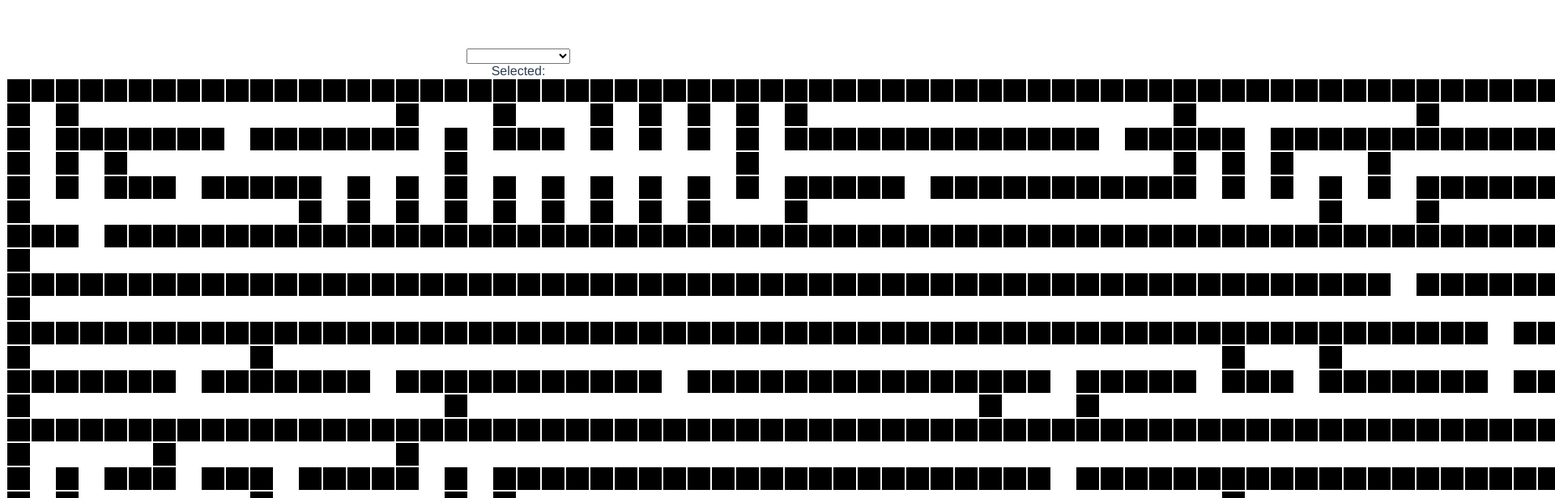
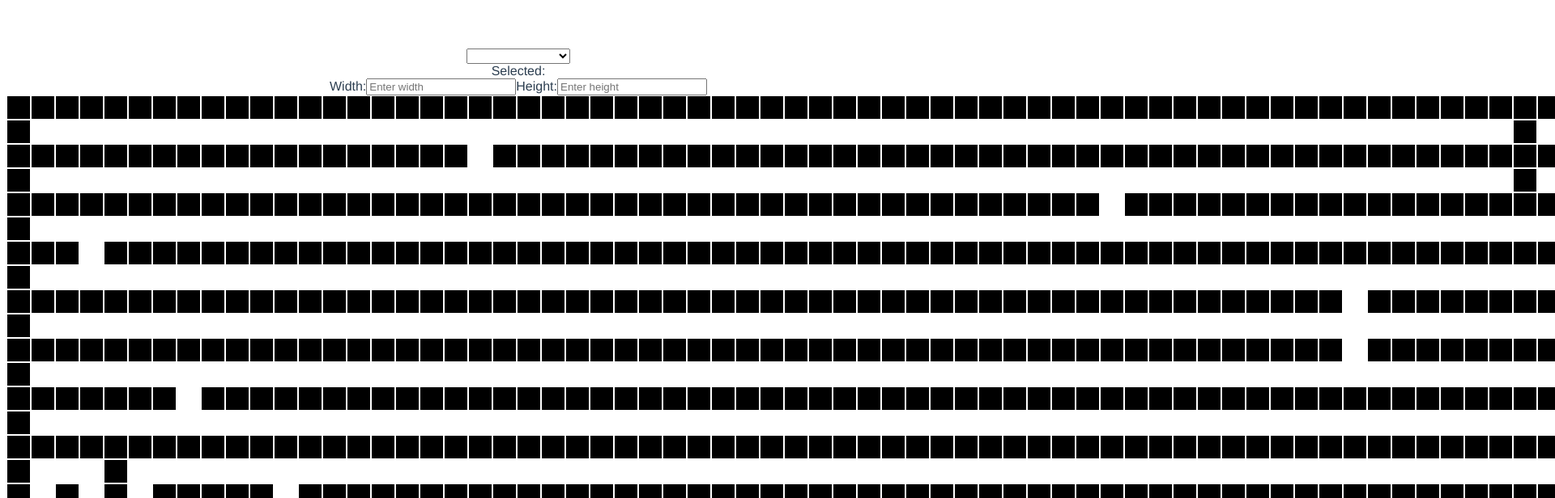
Before and after one commit to dsipakou/labirinth, a Vue app: page / in a window 1280 px wide. Shown: the top 616 px of the page at 81% size, 1920 px wide, since content can reach past the window. Built offline with nearby package versions, Linux system fonts and the light colour scheme.

Commit message:
Add input fields

```diff
--- a/src/App.vue
+++ b/src/App.vue
@@ -9,6 +9,10 @@
       </select>
       <br />
       <span>Selected: {{ selected }}</span>
+      <br />
+      <label>Width:</label><input v-model="inputWidth" placeholder="Enter width" />
+      <label>Height:</label><input v-model="inputHeight" placeholder="Enter height" />
+      {{inputWidth}}
     </div>
     <div class="container">
       <div v-for="heights, heightIndex in maze" :key="heights + heightIndex">
@@ -28,7 +32,7 @@ export default {
 
   },
   created () {
-    let width = 79;
+    let width = 75;
     let height = 37;
     this.maze = new Array(height).fill(0).map(() => new Array(width).fill(0));
     for (let i = 0; i < this.maze[0].length; i += 1) {
```
